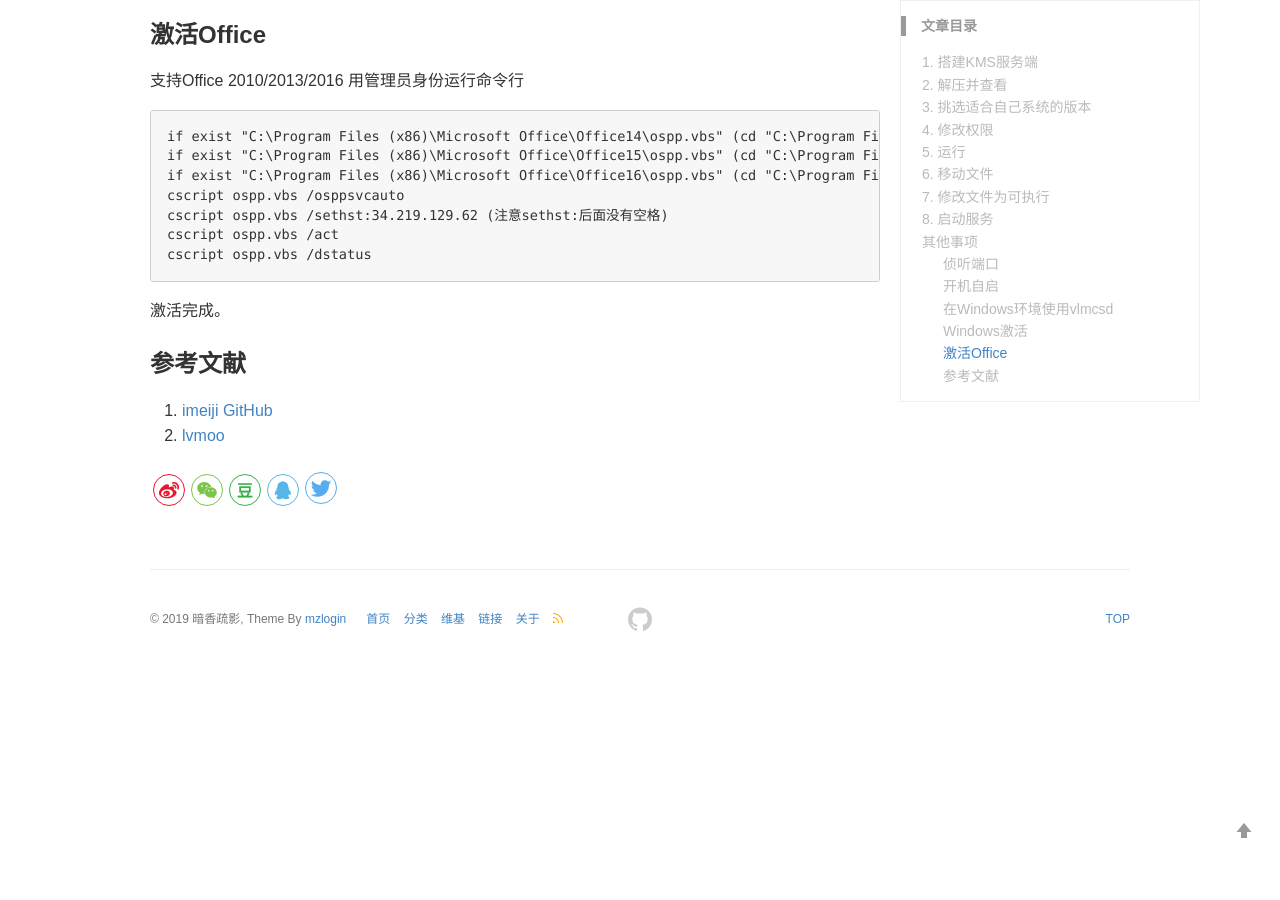
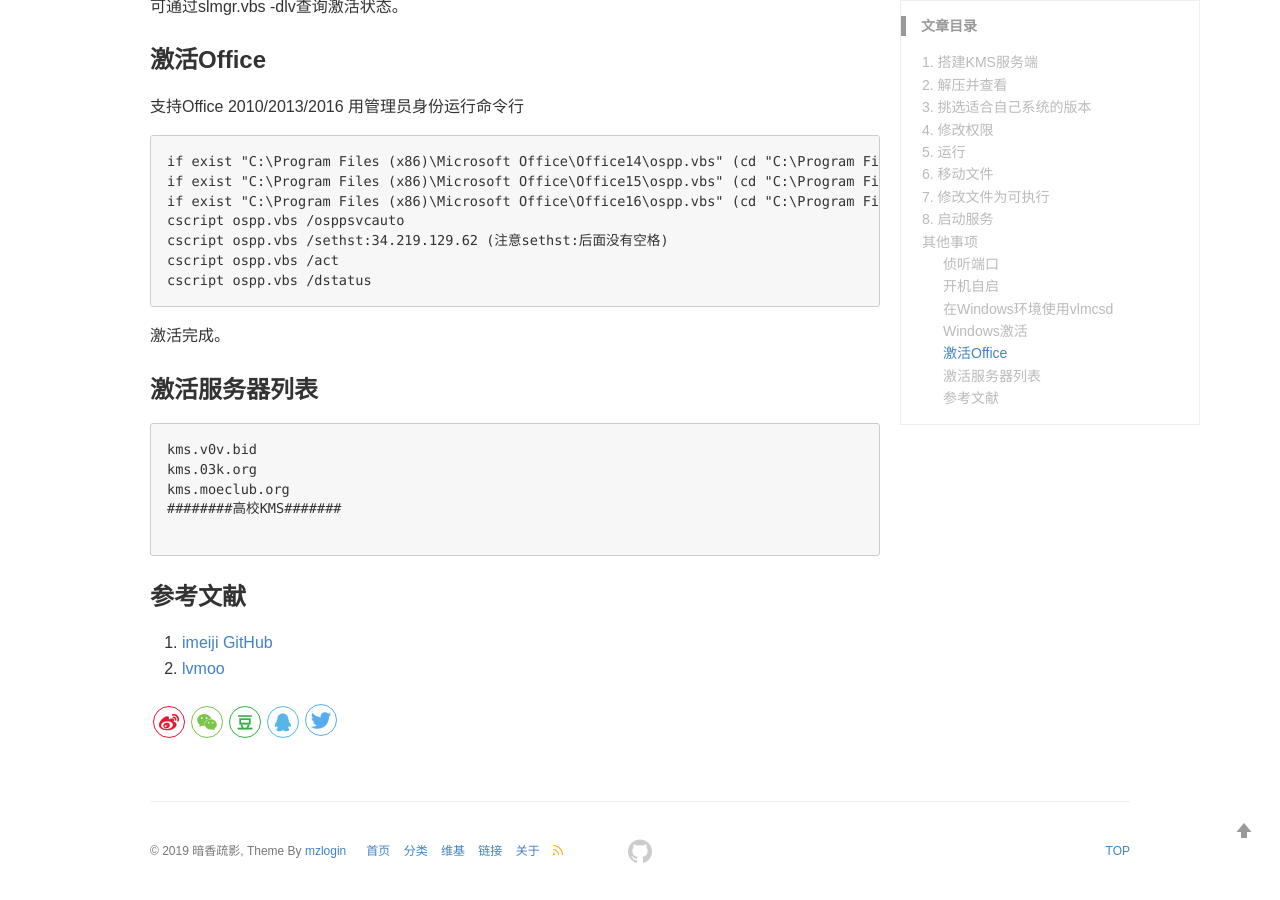
Before and after one commit to dzvision/backup-ghpages, a Jekyll site: the page built from _posts/2018-08-06-vlmcsd-kms-server.md, in a window 1280 px wide and 900 px high, scrolled down 3467 px. Built offline with Jekyll 4.4.1, drawn with Linux system fonts in a browser that asks for light colours; comment, search, counter and statistics services are not loaded; before the commit the page ends 4135 px from its top, so only the background shows below that.

Commit message:
Update 2
Update 2

````diff
--- a/_posts/2018-08-06-vlmcsd-kms-server.md
+++ b/_posts/2018-08-06-vlmcsd-kms-server.md
@@ -136,6 +136,15 @@
 
 激活完成。
 
+### 激活服务器列表
+```
+kms.v0v.bid
+kms.03k.org
+kms.moeclub.org
+########高校KMS#######
+
+```
+
 ### 参考文献
 1. [imeiji GitHub](https://imeiji.github.io/2018/02/08/%E5%88%A9%E7%94%A8vlmcsd%E6%90%AD%E5%BB%BAKMS%E6%BF%80%E6%B4%BB%E6%9C%8D%E5%8A%A1%E5%99%A8/)
 2. [lvmoo](https://wwww.lvmoo.com/517.love)
````
Also changed, not shown: _posts/2020-04-10-Huawei-eSpace-IP-Phone-Music.md (+2 -0 lines).
